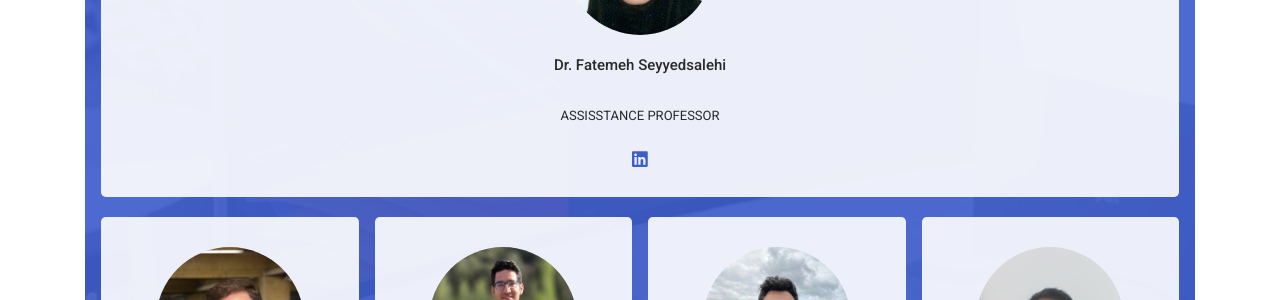
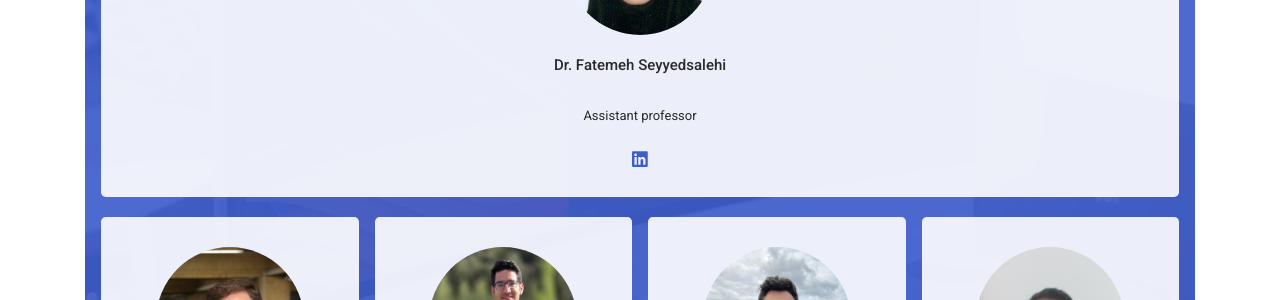
Before and after one commit to Sharif-CS-GenerativeModels/Sharif-CS-GenerativeModels.github.io, a Jekyll site: the page built from index.html, in a window 1280 px wide and 900 px high, scrolled down 3341 px. Shown: the part 152-452 px from the top of the window. Built offline with Jekyll 4.4.1, drawn with Linux system fonts in a browser that asks for light colours; some web fonts are replaced; comment, search, counter and statistics services are not loaded.

Commit message:
Update headquarters.yml

```diff
--- a/_data/headquarters.yml
+++ b/_data/headquarters.yml
@@ -1,5 +1,5 @@
 - name: Dr. Fatemeh Seyyedsalehi
-  role: ASSISSTANCE PROFESSOR
+  role: Assistant professor
   image: DrSeyyedeFatemehSeyyedsalehi.jpg
   social:
     - name: linkedin
```
